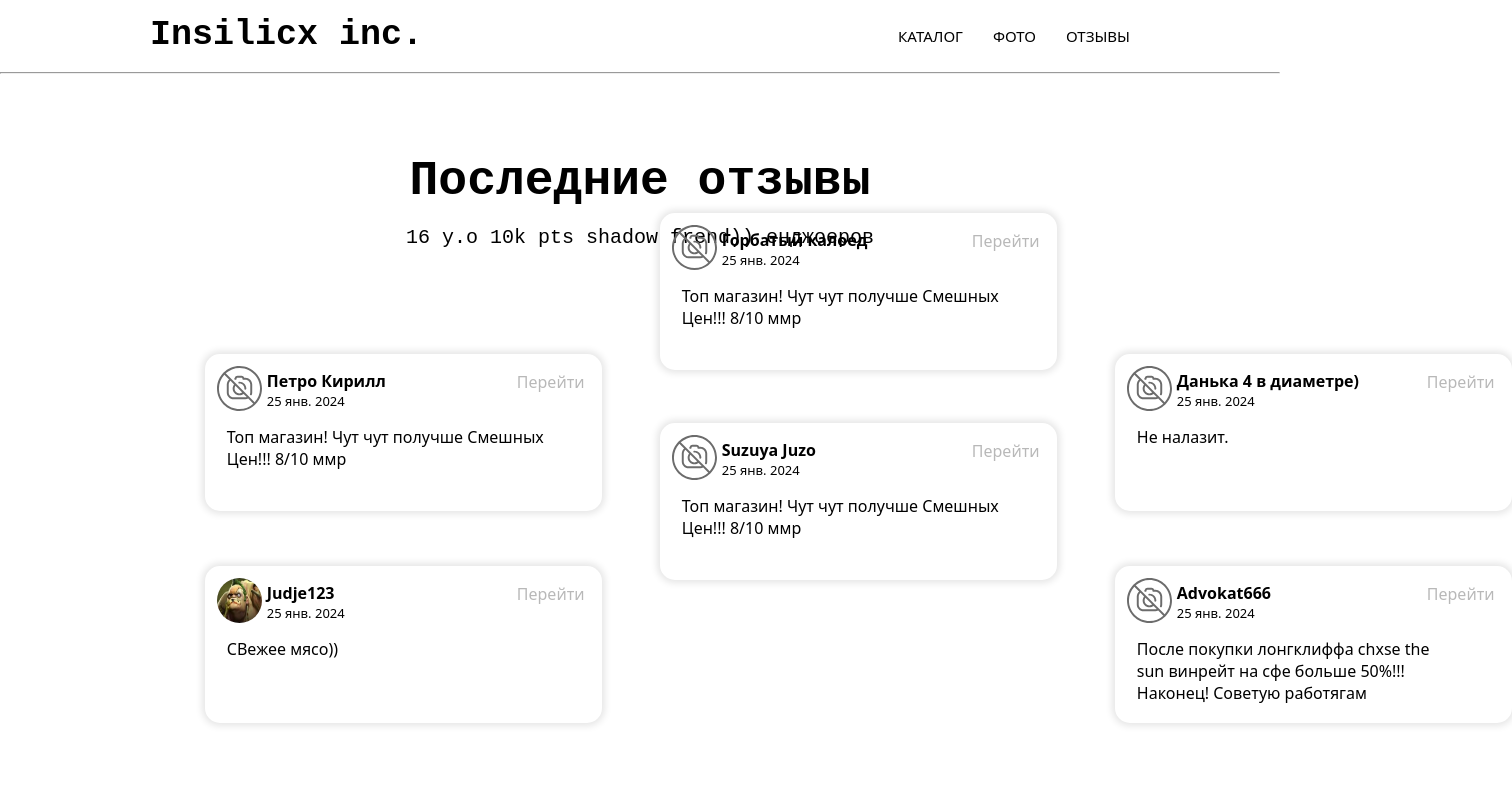
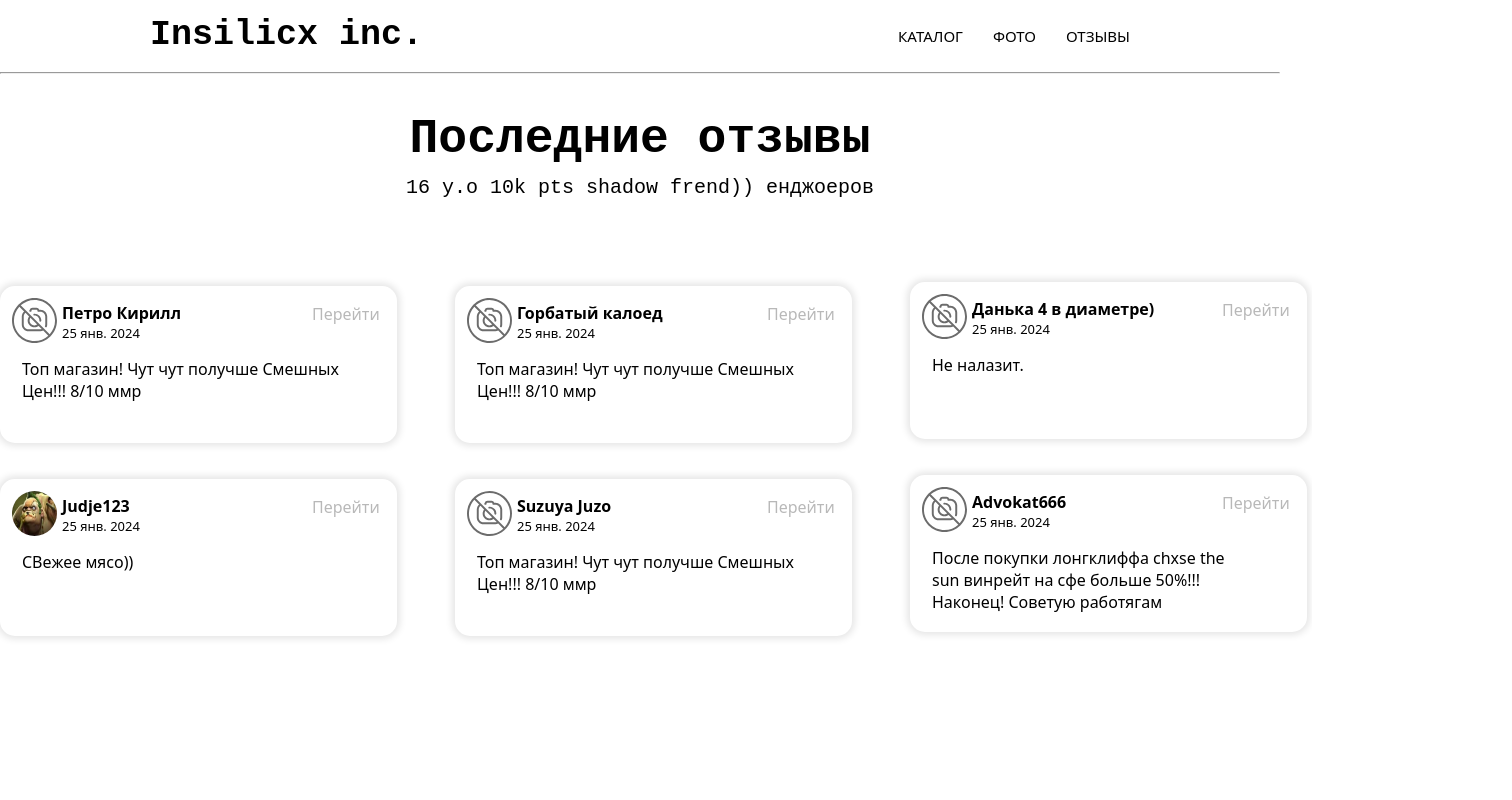
Before and after one commit to kirillpedev/insilicx-react, a React (Vite) app: page /reviews in a window 1280 px wide. Shown: the top 800 px of the page, 1512 px wide, since content can reach past the window. Built offline with nearby package versions, Linux system fonts and the light colour scheme.

Commit message:
Reviews update

```diff
--- a/src/components/MainReviews.jsx
+++ b/src/components/MainReviews.jsx
@@ -7,7 +7,10 @@ const Grid = styled.div`
     .grid_cont {
       display: grid;
       grid-template-columns: 455px 455px 1fr;
-      margin-left: 16%;
+      /* margin-left: 16%; */
+      margin-left: auto;
+      margin-right: auto;
+      width: 82em;
       margin-bottom: 220px;
       margin-top: 50px;
     }
@@ -17,7 +20,7 @@ const Text = styled.div`
   @import url('https://fonts.googleapis.com/css2?family=Anonymous+Pro:ital,wght@0,400;0,700;1,400;1,700&display=swap');
 
   .upper_text h1 {
-    margin-top: 80px;
+    margin-top: 3%;
     text-align: center;
     font-family: "Anonymous Pro", monospace;
     font-size: 48px;
@@ -25,6 +28,7 @@ const Text = styled.div`
   }
 
   .upper_text h2 {
+    margin-top: 10px;
     text-align: center;
     font-family: "Anonymous Pro", monospace;
     font-size: 20px;
@@ -36,29 +40,13 @@ const Container = styled.div`
     @import url('https://fonts.googleapis.com/css2?family=Anonymous+Pro:ital,wght@0,400;0,700;1,400;1,700&family=Noto+Sans:ital,wght@0,100..900;1,100..900&display=swap');
 
     .wrapper {
-      margin-top: 55px;
+      margin-top: 8%;
       padding-top: 12px;
       padding-left: 12px;
       width: 385px;
       height: 145px;
       border-radius: 15px;
       box-shadow: 0px 0px 7px 3px #0000001a;
-    }
-
-    .wrapper#margin {
-      position: absolute;
-      bottom: 480px;
-
-    }
-
-    .wrapper#margin {
-      position: absolute;
-      bottom: 430px;
-    }
-
-    .wrapper#margin1 {
-      position: absolute;
-      bottom: 220px;
     }
 
     .wrapper a {
@@ -114,7 +102,7 @@ const Main_Reviews = () => {
       <div className='main_cont'>
         <Text>
           <div className='upper_text'>
-            <h1 >Последние отзывы</h1><br></br><h2>16 y.o 10k pts shadow frend)) енджоеров</h2>
+            <h1 >Последние отзывы</h1><h2>16 y.o 10k pts shadow frend)) енджоеров</h2>
           </div>
         </Text>
         <Grid>
--- a/src/components/Support.jsx
+++ b/src/components/Support.jsx
@@ -9,7 +9,7 @@ const Button = styled.div`
     display: grid;
     grid-row-gap: 25px;
     right: 60px; /* Расстояние от правого края окна браузера */
-    top: 78%; /* Расстояние сверху */
+    top: 70%; /* Расстояние сверху */
 
     .round-button {
         width: 70px; height: 70px;
```
